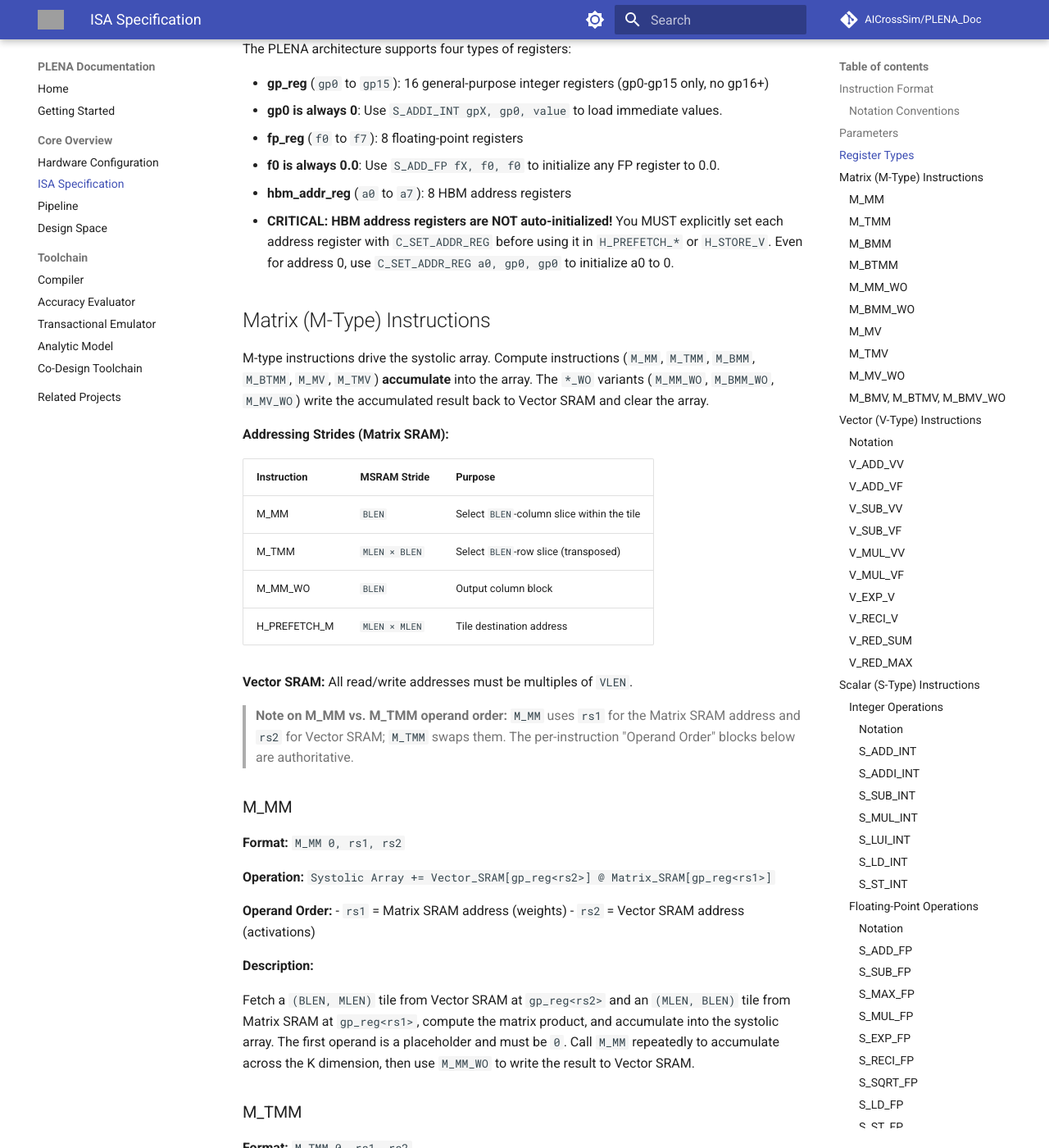
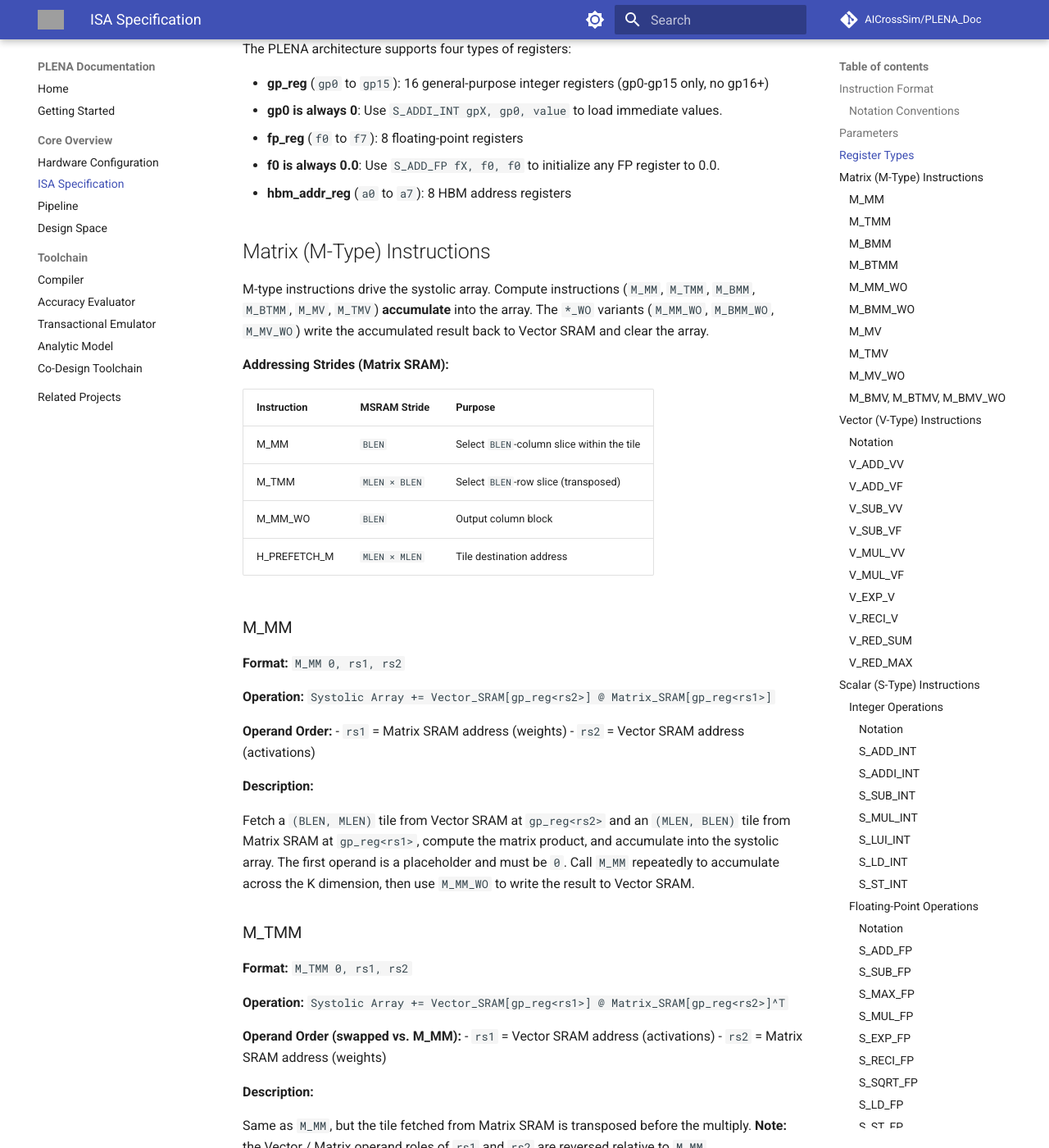
Before and after one commit to AICrossSim/PLENA_Doc, an MkDocs documentation site: the page built from doc/isa_spec.md, in a window 1280 px wide and 1400 px high, scrolled down 2127 px. Shown: the whole window at 82% size. Built offline with MkDocs 1.6.1 and Material for MkDocs 9.7.7, drawn with Linux system fonts in a browser that asks for light colours; comment, search, counter and statistics services are not loaded; some of the changed text lies outside the part shown; grey boxes are pictures that could not be loaded.

Commit message:
isa update

````diff
--- a/doc/isa_spec.md
+++ b/doc/isa_spec.md
@@ -56,7 +56,6 @@ The PLENA architecture supports four types of registers:
 - **fp_reg** (`f0` to `f7`): 8 floating-point registers
   - **f0 is always 0.0**: Use `S_ADD_FP fX, f0, f0` to initialize any FP register to 0.0.
 - **hbm_addr_reg** (`a0` to `a7`): 8 HBM address registers
-  - **CRITICAL: HBM address registers are NOT auto-initialized!** You MUST explicitly set each address register with `C_SET_ADDR_REG` before using it in `H_PREFETCH_*` or `H_STORE_V`. Even for address 0, use `C_SET_ADDR_REG a0, gp0, gp0` to initialize a0 to 0.
 
 ## Matrix (M-Type) Instructions
 
@@ -70,10 +69,6 @@ M-type instructions drive the systolic array. Compute instructions (`M_MM`, `M_T
 | M_TMM        | `MLEN × BLEN`| Select `BLEN`-row slice (transposed) |
 | M_MM_WO      | `BLEN`       | Output column block |
 | H_PREFETCH_M | `MLEN × MLEN`| Tile destination address |
-
-**Vector SRAM:** All read/write addresses must be multiples of `VLEN`.
-
-> **Note on M_MM vs. M_TMM operand order:** `M_MM` uses `rs1` for the Matrix SRAM address and `rs2` for Vector SRAM; `M_TMM` swaps them. The per-instruction "Operand Order" blocks below are authoritative.
 
 ### M_MM
 
@@ -247,15 +242,6 @@ Element-wise subtraction: `Vector_SRAM[rs2] − Vector_SRAM[rs1]`. Note the oper
 
 Element-wise subtraction between a vector and a broadcast scalar. The `rorder` field controls operand order. Operand `rs2` is an FP register index.
 
-**Example:**
-```asm
-; Negate a vector: -x = 0 - x (use f0 = 0.0 with rorder = 1)
-V_SUB_VF gp2, gp1, f0, gp0, 1    ; Vector_SRAM[gp2] = 0.0 - Vector_SRAM[gp1]
-
-; Subtract scalar from vector: x - 1.0 (rorder = 0)
-V_SUB_VF gp2, gp1, f1, gp0, 0    ; Vector_SRAM[gp2] = Vector_SRAM[gp1] - f1
-```
-
 ### V_MUL_VV
 
 **Format:** `V_MUL_VV rd, rs1, rs2, rmask`
@@ -339,12 +325,6 @@ Find the maximum over the masked elements of `Vector_SRAM[gp_reg<rs1>]` and upda
 **Format:** `S_ADDI_INT rd, rs1, imm`
 
 **Operation:** `gp_reg<rd> = gp_reg<rs1> + imm`
-
-**Example:**
-```asm
-S_ADDI_INT gp1, gp0, 128    ; gp1 = 0 + 128 = 128
-S_ADDI_INT gp2, gp1, 64     ; gp2 = 128 + 64 = 192
-```
 
 #### S_SUB_INT
 
````
